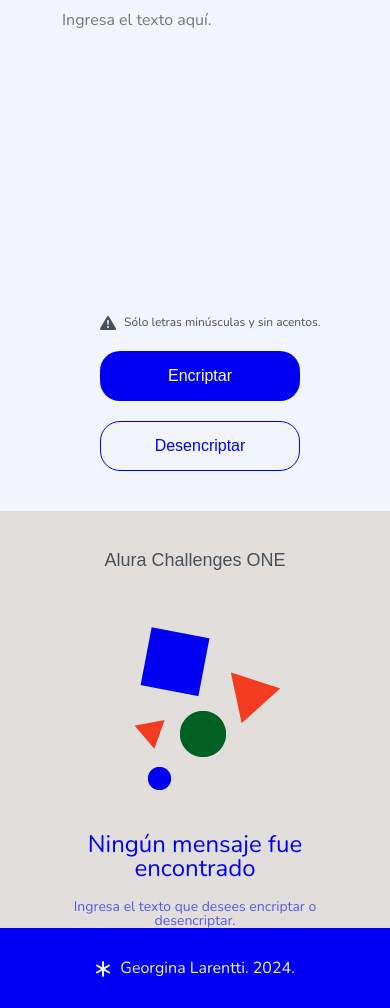
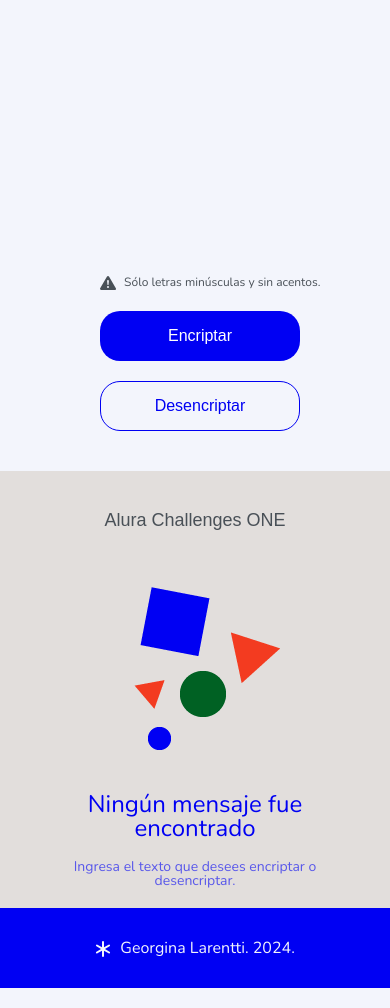
Before and after one commit to sputnikuno/encriptador-texto-ONE, a plain HTML site: page index.html in a window 390 px wide. Shown: the part 223-1231 px from the top of the page. Drawn offline with nearby package versions, Linux system fonts and the light colour scheme; a web font is replaced by a local one.

Commit message:
ajuste padding contenedor derecha

```diff
--- a/style.css
+++ b/style.css
@@ -185,6 +185,9 @@ footer svg {
         margin-right: 0;
         margin-left: 0;
     }
+    .contenedor-der{
+        padding-bottom: 20px;
+    }
 }
 
 @media screen and (max-width: 600px) {
@@ -198,9 +201,6 @@ footer svg {
     .advertencia {
         margin: 20px 0;
     }
-    .textarea-encriptar {
-        margin-top: 60px;
-    }
     .advertencia {
         margin-left: 25%;
     }
```
